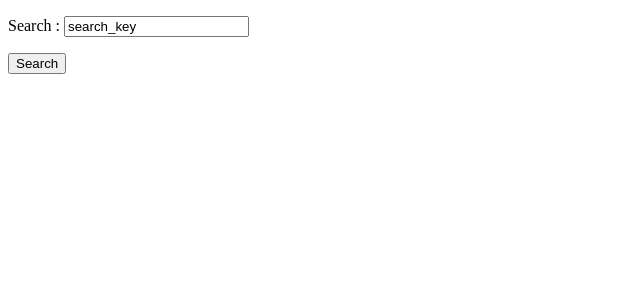
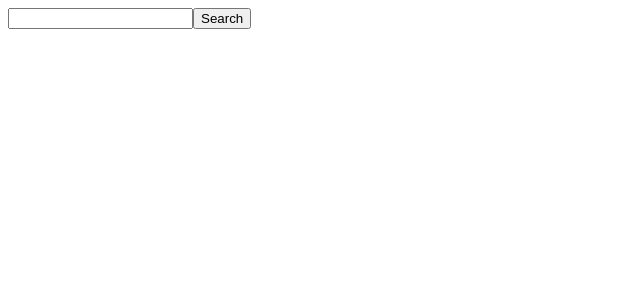
Before and after one commit to bantyK/Web-Developement, an Angular app in the folder wikipedia-viewer/: page / in a window 1280 px wide. Shown: the top 300 px of the page, without its empty margins (0-640 px from the left). Built offline with nearby package versions, Linux system fonts and the light colour scheme.

Commit message:
UI changes (Form removed)

```diff
--- a/wikipedia-viewer/src/app/app.component.html
+++ b/wikipedia-viewer/src/app/app.component.html
@@ -1,8 +1,2 @@
-<form [formGroup]="searchForm" (ngSubmit)="getWikiData($event)">
-  <p>
-    <label>Search : </label>
-    <input formControlName="search_key" type="text">
-  </p>
-
-  <button type="submit">Search</button>
-</form>
+<input id="search_box" [(ngModel)]="search_key"/>
+<button (click)="getWikiData()">Search</button>
--- a/wikipedia-viewer/src/app/app.component.ts
+++ b/wikipedia-viewer/src/app/app.component.ts
@@ -7,15 +7,13 @@ import { FormControl, FormGroup, Validators } from '@angular/forms';
   styleUrls: ['./app.component.css']
 })
 export class AppComponent {
+
   private search_key: string;
-
-  public searchForm = new FormGroup({
-    search_key: new FormControl('search_key')
-  });
 
   constructor(private service: WikipediaService){}
 
-  getWikiData(event) {
-    console.log(this.searchForm.value.search_key);
+  getWikiData() {
+    this.service.getWikipediaData(this.search_key)
+                .subscribe(data => console.log(data));
   }
 }
--- a/wikipedia-viewer/src/app/http-service.service.ts
+++ b/wikipedia-viewer/src/app/http-service.service.ts
@@ -6,10 +6,10 @@ import 'rxjs/add/operator/map';
 export class WikipediaService {
   constructor(private _http: Http) {}
 
-  getWikipediaData() {
+  getWikipediaData(search_key: string) {
       let params = new URLSearchParams();
       params.set('action', 'opensearch');
-      params.set('search', 'Android');
+      params.set('search', search_key);
       params.set('limit', '10');
       params.set('format', 'json');
       return this._http.get('https://en.wikipedia.org/w/api.php', {
```
